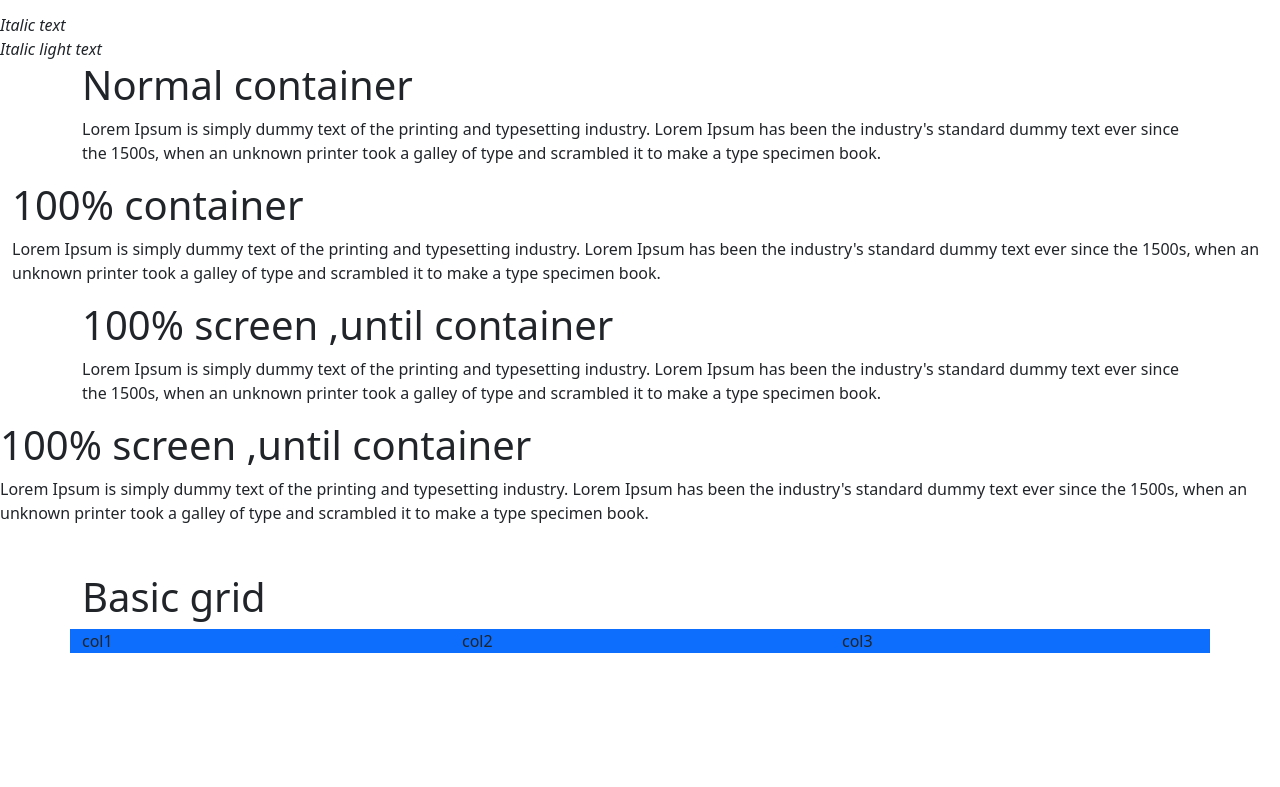
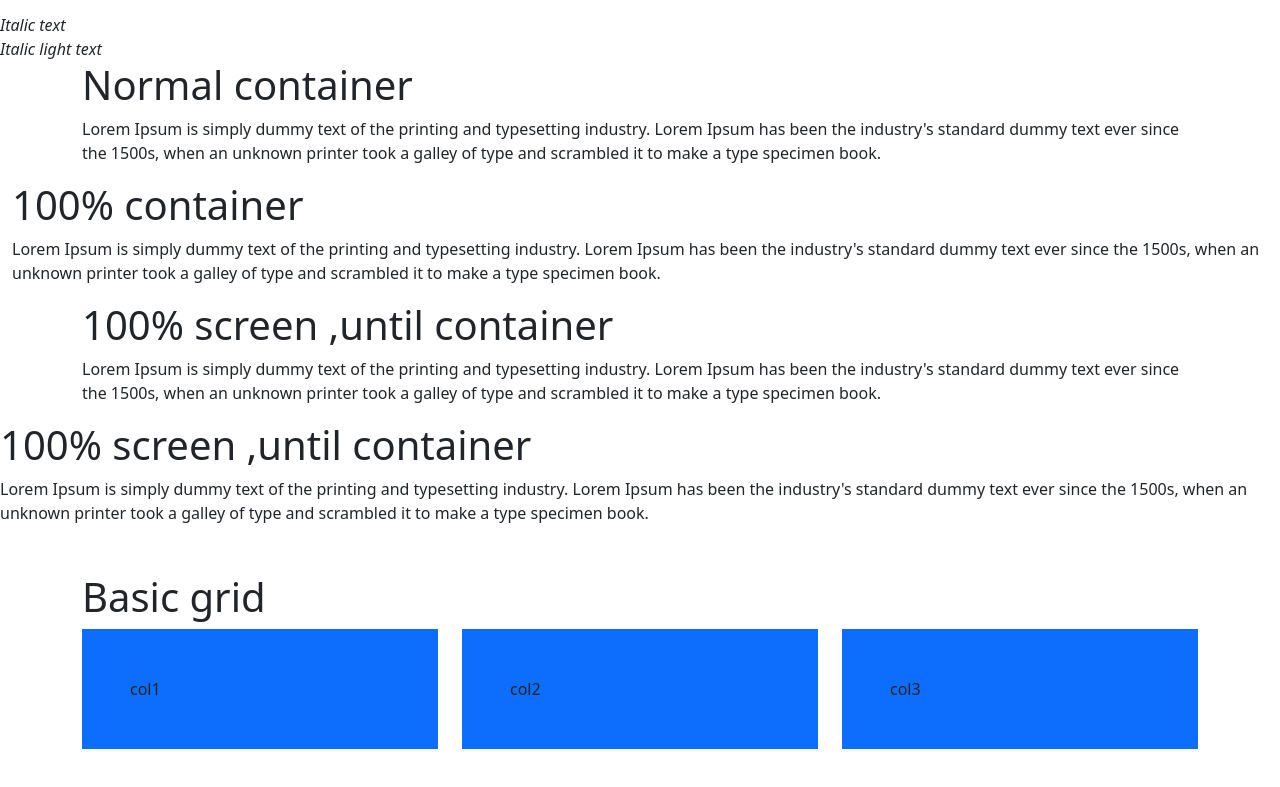
Before and after one commit to MILKA-WANGA/Bootstrap, a plain HTML site: page index.html in a window 1280 px wide. Shown: the part 3349-4136 px from the top of the page. Before the commit the page ends 4050 px from the top, so only its background shows below. Drawn offline with nearby package versions, Linux system fonts and the light colour scheme.

Commit message:
Added padding:p-5

```diff
--- a/index.html
+++ b/index.html
@@ -125,12 +125,16 @@
      <!-- grid -->
      <div class="container-lg my-5">
         <h1>Basic   grid</h1>
-        <div class="row bg-primary">
+        <div class="row ">
             <div class="col">
-                col1
+               <div class="bg-primary p-5">col1</div>
             </div>
-            <div class="col">col2</div>
-            <div class="col">col3</div>
+            <div class="col">
+                <div class="bg-primary p-5">col2</div>
+            </div>
+            <div class="col">
+                <div class="bg-primary p-5">col3</div>
+            </div>
         </div>
      </div>
 
```
